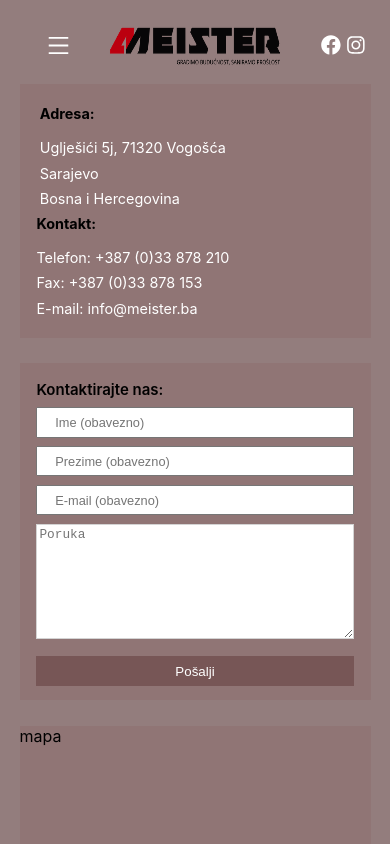
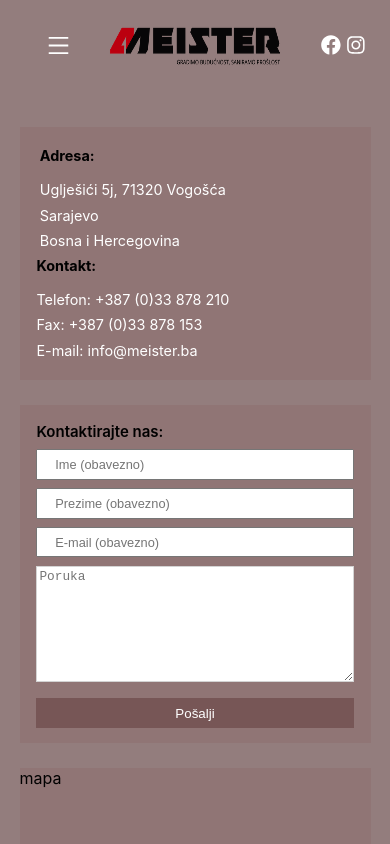
Before and after one commit to ahmedzubaca/Meister_vite, a React (Vite) app: page /contact in a window 390 px wide. Shown: the top 844 px of the page. Built offline with nearby package versions, Linux system fonts and the light colour scheme.

Commit message:
promjene na dan 7.8

```diff
--- a/src/pages/contact/contact.module.css
+++ b/src/pages/contact/contact.module.css
@@ -93,8 +93,8 @@
 
 @media screen and (max-width: 900px) {
   .overallContactContainer {
-    margin-top: 10vh;
-    min-height: 90vh;
+    margin-top: 12vh;
+    min-height: 88vh;
     grid-template-columns: 30% 50%;
     grid-template-rows: auto auto;
     padding-bottom: 3vh;
@@ -143,8 +143,7 @@
 
 @media screen and (max-width: 650px) {
   .overallContactContainer {
-    margin-top: 10vh;
-    min-height: 90vh;
+    margin-top: 15vh;
     grid-template-columns: 90%;
     grid-template-rows: auto auto auto;
     padding-bottom: 3vh;
--- a/src/pages/navbar/components/Navbar.jsx
+++ b/src/pages/navbar/components/Navbar.jsx
@@ -69,7 +69,19 @@ const Navbar = () => {
       windowWidth <= 900
       ?
       <>
-        <div className={styles.logoMenueMediaContainer}>
+        <motion.div
+          animate={isHidden ? 'hidden' : 'visble'}
+          variants={{
+            hidden: {
+              y: '-150%',
+            },
+            visible: {
+              y: '0%',
+            }
+          }}
+          transition={{ duration: 0.1 }}
+          className={styles.logoMenueMediaContainer}
+        >
           <div className={styles.menuContainer}>
             <AiOutlineMenu className={styles.menue} onClick={togleMenu}  />
           </div>
@@ -82,8 +94,7 @@ const Navbar = () => {
             <FaFacebook className={styles.facebook} />
             <FaInstagram className={styles.instagram} />
           </div>
-        </div>
-
+        </motion.div>
         <animated.ul
           style={springProps}
           className={isMenuOpened ? styles.linksContainerOnMenueClick :  styles.menuClosed}
@@ -110,7 +121,8 @@ const Navbar = () => {
             }
           }}
           transition={{ duration: 0.1 }}
-        className={styles.logoMenueMediaContainer}>
+          className={styles.logoMenueMediaContainer}
+        >
           <div className={styles.logoContainer}>
           <Link to='/'>
             <img className={styles.logo} src={Logo} alt="logo" />
--- a/src/pages/navbar/cssModules/Navbar.module.css
+++ b/src/pages/navbar/cssModules/Navbar.module.css
@@ -1,15 +1,18 @@
 .container{
   position: fixed;
-  top: 20px;
+  top: 0px;
   left: 0;
   width: 100vw;
   height: 10vh;
   flex-direction: row;
   align-items: center;
   z-index: 1000;
+  padding-top: 20px;
+  box-sizing: border-box;
 }
 .containerBackground {
   background-color: rgb(169, 136, 136);
+  padding-top: 20px;
   opacity: 0.8;
 }
 .logoMenueMediaContainer {
--- a/src/pages/projects/components/MobileProjectsRender.jsx
+++ b/src/pages/projects/components/MobileProjectsRender.jsx
@@ -1,7 +1,7 @@
 import { useState, useRef, useEffect } from 'react';
 import { TbArrowBadgeLeftFilled, TbArrowBadgeRightFilled } from "react-icons/tb";
 import { renderContent } from '../helperFiles/imageVideoRender';
-import useWindowResize from '../helperFiles/windowWidth';
+//import useWindowResize from '../helperFiles/windowWidth';
 import styles from '../cssModules/ProjectsCard.module.css';
 import mobileStyles from '../cssModules/MobileProjectsRender.module.css';
 import PropTypes from 'prop-types';
@@ -11,9 +11,9 @@ const MobileProjectsRender = ({project}) => {
   const [ slideIndex, setSlideIndex ] = useState(0);
   const [ sliderMob, setSliderMob] = useState(false);
   const images = project.contentImages;
-  const windowSize = useWindowResize();
-  const isPortrait = windowSize.windowWidth < 500;
-  const isLandscape = (windowSize.windowWidth >=500 &&  windowSize.windowWidth < 950) && windowSize.windowHeight < 500 ;
+  //const windowSize = useWindowResize();
+  // const isPortrait = windowSize.windowWidth < 500;
+  // const isLandscape = (windowSize.windowWidth >=500 &&  windowSize.windowWidth < 950) && windowSize.windowHeight < 500 ;
 
   const handlePreviousArrow = () => {
     if(slideIndex > 0)
--- a/src/pages/projects/components/ProjectsDetails.jsx
+++ b/src/pages/projects/components/ProjectsDetails.jsx
@@ -37,31 +37,31 @@ const ProjectsDetails = () => {
 
   return (
     <>
+      <div className={styles.backgroundProjects}>
         <Projects />
-      <div className={styles.singleProjectOverAllContainer}>
+      </div>
+      <div className={styles.pageContainer}>
         <div className={styles.buttonContainer}>
           <button className={styles.backButton}
               onClick={handleBackButton}> <TbArrowBigLeftFilled /> PROJEKTI
           </button>
         </div>
         <div className={styles.projectCardContainer}>
+          <div className={styles.projectInfo}>
+                <p> Lokacija: {project.location} </p>
+                <p> Investitor: {project.investor} </p>
+                <p> Površina: {project.size}  m<sup>2</sup></p>
+          </div>
           <div className={styles.imageAndArrowsContainer}>
             <div className={styles.arrowIcons}>
               <TbArrowBadgeLeftFilled className={`${slideIndex === 0 ? styles.arrowNext : ''}`}
                   size={arrowSize}
                   onClick={handlePreviousArrow} />
             </div>
-            <div className={styles.infoImageContainer}>
-              <div className={styles.projectInfo}>
-                <p> Lokacija: {project.location} </p>
-                <p> Investitor: {project.investor} </p>
-                <p> Površina: {project.size}  m<sup>2</sup></p>
-              </div>
             <div className={styles.imageContainer}>
               {
                 renderContent(images[slideIndex], styles.image, styles.video)
               }
-              </div>
             </div>
             <div className={styles.arrowIcons}>
               <TbArrowBadgeRightFilled className={`${slideIndex === images.length - 1 ? styles.arrowNext : ''}`}
--- a/src/pages/projects/cssModules/ProjectsDetails.module.css
+++ b/src/pages/projects/cssModules/ProjectsDetails.module.css
@@ -1,4 +1,10 @@
-  .singleProjectOverAllContainer {
+  .backgroundProjects {
+    width: 100vw;
+    height: 100vh;
+    overflow: hidden;
+
+  }
+  .pageContainer {
     position: absolute;
     top: 0;
     left: 0;
@@ -32,13 +38,18 @@
     margin-top: 5vh;
     display: grid;
     grid-template-columns: 100%;
-    grid-template-rows: auto 5%;
-    place-content: top center;
+    grid-template-rows: auto auto 5%;
+    max-width: 1000px;
+    justify-self: center;
+  }
+  .projectInfo > p {
+    font-size: 0.8rem;
+    color: white;
+    padding-left: 10%;
   }
   .imageAndArrowsContainer {
     display: grid;
     grid-template-columns: 10% 80% 10%;
-    grid-template-rows: 100%;
   }
   .arrowIcons {
     display: grid;
@@ -48,22 +59,13 @@
   .arrowPrevious, .arrowNext  {
     display: none;
   }
-  .infoImageContainer {
-    width: 100%;
-    height: 90%;
-    grid-template-columns: 100%;
-    grid-template-rows: 10% 90%;
-  }
   .imageContainer {
     place-content: center center;
   }
-  .projectInfo > p {
-    font-size: 0.8rem;
-    color: white;
-  }
   .image {
     width: 100%;
-    height: 470px;
+    max-width: 800px;
+    height: auto;
   }
   .video {
     width: 100%;
@@ -88,20 +90,35 @@
     background-color: lightgray;
   }
 
+  @media screen and (max-width: 1100px) {
+    .pageContainer {
+      grid-template-columns: 90%;
+    }
+    .projectCardContainer {
+      margin-top: 3vh;
+    }
+  }
+
   @media screen and (max-width: 900px) {
-    .singleProjectOverAllContainer {
-      grid-template-columns: 80%;
+    .pageContainer {
+      grid-template-columns: 95%;
+    }
+    .projectCardContainer {
+      margin-top: 1vh;
+    }
+  }
+
+  @media screen and (max-width: 800px) {
+    .buttonContainer {
+      top: 15vh;
     }
   }
 
   @media screen and (max-width: 500px) {
-    .singleProjectOverAllContainer {
-      grid-template-columns: 95%;
-    }
 
     .imageAndArrowsContainer {
       display: grid;
-      grid-template-columns: 5% 90% 5%;
+      grid-template-columns: 7% 86% 7%;
       grid-template-rows: 100%;
     }
   }
```
Lines whose indentation alone changed are shown as unchanged.
